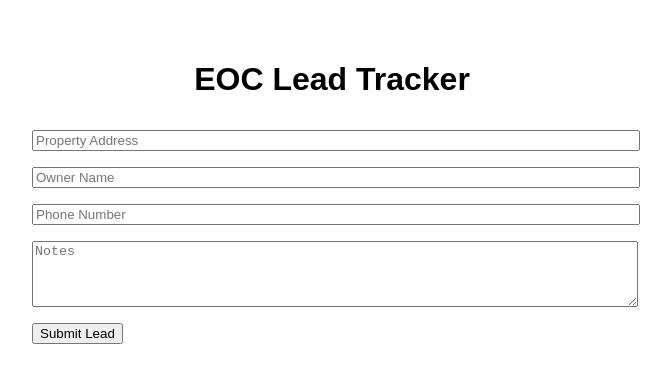
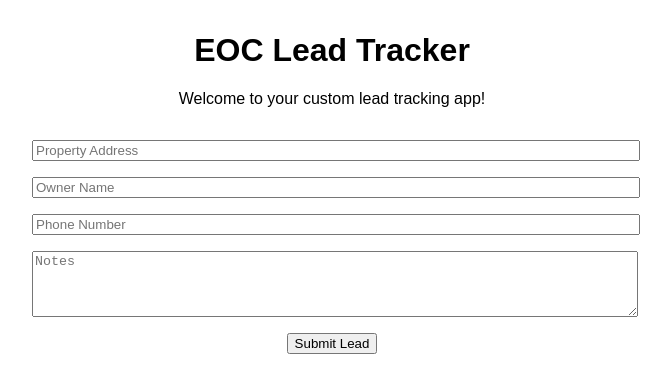
Before and after one commit to EOcapital/eoc-lead-tracker-final-clean, a React (Vite) app: page / in a window 1280 px wide. Shown: the top 392 px of the page, without its empty margins (308-979 px from the left). Built offline with nearby package versions, Linux system fonts and the light colour scheme.

Commit message:
Update App.jsx

```diff
--- a/src/App.jsx
+++ b/src/App.jsx
@@ -1,10 +1,11 @@
-import React from "react";
-import LeadForm from "./LeadForm";
+import React from 'react';
+import LeadForm from './LeadForm';
 
 function App() {
   return (
-    <div style={{ fontFamily: "sans-serif", padding: "2rem" }}>
-      <h1 style={{ textAlign: "center" }}>EOC Lead Tracker</h1>
+    <div style={{ fontFamily: "sans-serif", textAlign: "center", marginTop: "2rem" }}>
+      <h1>EOC Lead Tracker</h1>
+      <p>Welcome to your custom lead tracking app!</p>
       <LeadForm />
     </div>
   );
```
